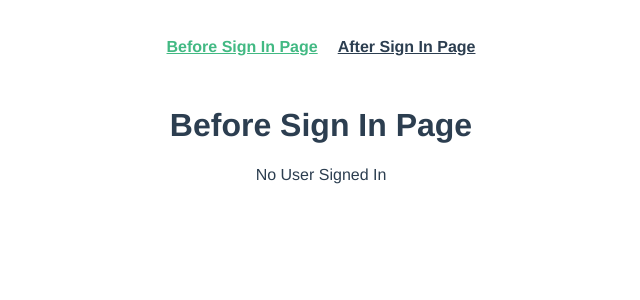
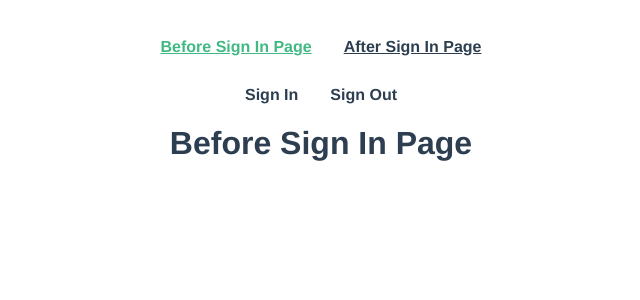
Before and after one commit to junseinagao/firebase-auth-vue-sample, a Vue app: page /BeforeSignIn in a window 1280 px wide. Shown: the top 300 px of the page, without its empty margins (319-959 px from the left). Built offline with nearby package versions, Linux system fonts and the light colour scheme; no server answers.

Commit message:
observableで全体で状態を共有

```diff
--- a/src/App.vue
+++ b/src/App.vue
@@ -4,9 +4,28 @@
       <router-link to="/BeforeSignIn">Before Sign In Page</router-link>
       <router-link to="/AfterSignIn">After Sign In Page</router-link>
     </div>
+    <div class="sign-in">
+      <span @click="signIn">Sign In</span>
+      <span @click="signOut">Sign Out</span>
+    </div>
     <router-view />
   </div>
 </template>
+
+<script>
+import firebase from "firebase"
+export default {
+  methods: {
+    signIn() {
+      const provider = new firebase.auth.GoogleAuthProvider()
+      firebase.auth().signInWithPopup(provider)
+    },
+    signOut() {
+      firebase.auth().signOut()
+    },
+  },
+}
+</script>
 
 <style>
 #app {
@@ -24,7 +43,21 @@
 #nav a {
   font-weight: bold;
   color: #2c3e50;
-  padding: 0 10px;
+  padding: 0 1rem;
+}
+
+#nav a:hover {
+  color: #2c3e502b;
+}
+
+.sign-in span {
+  font-weight: bold;
+  color: #2c3e50;
+  padding: 0 1rem;
+}
+
+.sign-in span:hover {
+  color: #2c3e502b;
 }
 
 #nav a.router-link-exact-active {
--- a/src/components/UserProfile.vue
+++ b/src/components/UserProfile.vue
@@ -13,10 +13,10 @@
 
 <script>
 export default {
-  data() {
-    return {
-      user: null,
-    }
+  computed: {
+    user() {
+      return this.$auth.currentUser
+    },
   },
 }
 </script>
--- a/src/main.js
+++ b/src/main.js
@@ -1,7 +1,7 @@
 import Vue from "vue"
 import App from "./App.vue"
 import router from "./router"
-
+import "./firebase.js"
 Vue.config.productionTip = false
 
 new Vue({
--- a/src/views/BeforeSignIn.vue
+++ b/src/views/BeforeSignIn.vue
@@ -1,15 +1,5 @@
 <template>
   <div>
     <h1>Before Sign In Page</h1>
-    <UserProfile />
   </div>
 </template>
-
-<script>
-import UserProfile from "@/components/UserProfile.vue"
-export default {
-  components: {
-    UserProfile,
-  },
-}
-</script>
```
Also changed, not shown: src/firebase.js (+35 -0 lines).
